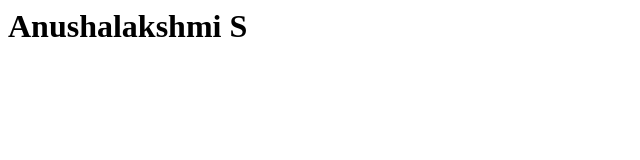
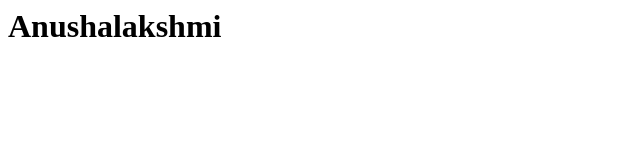
Before and after one commit to anushalakshmi0909/anusha, a plain HTML site: page index.html in a window 1280 px wide. Shown: the full height of the page, 0-640 px from the left. Drawn offline with Linux system fonts and the light colour scheme.

Commit message:
Anotherfile

```diff
--- a/index.html
+++ b/index.html
@@ -3,6 +3,6 @@
     <title>demo1</title>
   </head>
   <body>
-    <h1>Anushalakshmi S</h1>
+    <h1>Anushalakshmi</h1>
   </body>
 </html>
```
